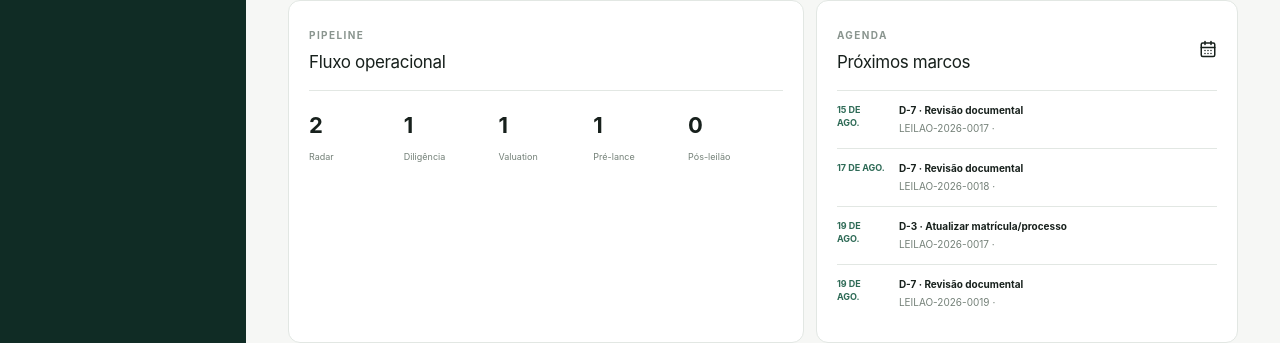
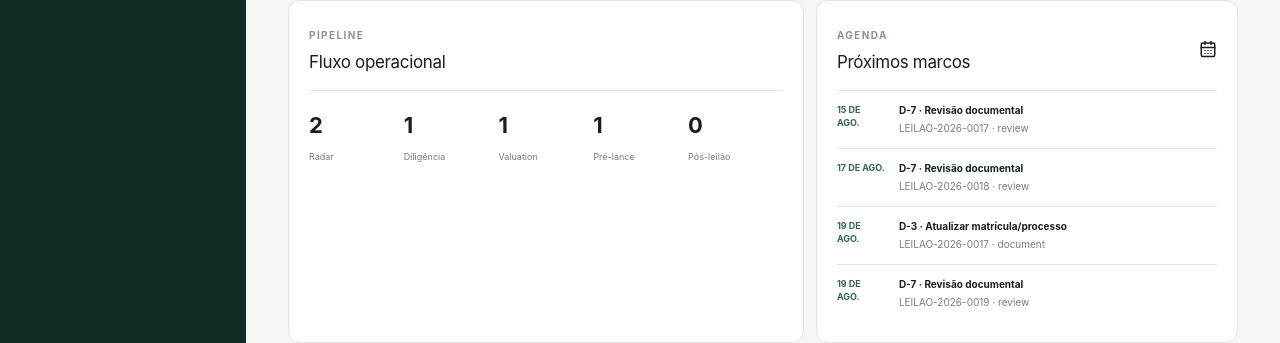
Before and after one commit to agendanutrijulianamoreira-droid/Leiloes, a Next.js app: page / in a window 1280 px wide. Shown: the part 956-1299 px from the top of the page. Built offline with nearby package versions, Linux system fonts and the light colour scheme.

Commit message:
Fix overview calendar event field

```diff
--- a/components/overview-dashboard.tsx
+++ b/components/overview-dashboard.tsx
@@ -14,6 +14,7 @@ import { loadRadarLeads, summarizeRadar } from '@/lib/local-radar'
 import { loadCalendarEvents } from '@/lib/local-calendar'
 
 const importantStatuses: AuctionStatus[] = ['pre_bid', 'committee', 'valuation', 'due_diligence', 'new']
+const activePostAuctionStatuses: AuctionStatus[] = ['won', 'regularization', 'renovation', 'sale', 'rental']
 
 function formatEventDate(value: string) {
   const date = new Date(value)
@@ -41,7 +42,7 @@ export function OverviewDashboard() {
   }, [])
 
   const snapshot = useMemo(() => loaded ? buildPortfolioSnapshot() : null, [loaded])
-  const radarSummary = useMemo(() => summarizeRadar(loadRadarLeads()), [loaded])
+  const radarSummary = useMemo(() => loaded ? summarizeRadar(loadRadarLeads()) : summarizeRadar([]), [loaded])
   const activeOpportunities = opportunities.filter((item) => !['lost', 'closed', 'rejected'].includes(item.status))
   const priorityOpportunities = [...activeOpportunities].sort((a, b) => priorityScore(b) - priorityScore(a)).slice(0, 3)
   const pendingEvents = events
@@ -54,7 +55,7 @@ export function OverviewDashboard() {
     { label: 'Diligência', count: opportunities.filter((item) => item.status === 'due_diligence').length, href: '/diligence' },
     { label: 'Valuation', count: opportunities.filter((item) => item.status === 'valuation').length, href: '/valuation' },
     { label: 'Pré-lance', count: opportunities.filter((item) => item.status === 'pre_bid').length, href: '/pre-lance' },
-    { label: 'Pós-leilão', count: opportunities.filter((item) => ['won', 'regularization', 'renovation', 'sale', 'rental'].includes(item.status)).length, href: '/post-auction' },
+    { label: 'Pós-leilão', count: opportunities.filter((item) => activePostAuctionStatuses.includes(item.status)).length, href: '/post-auction' },
   ]
 
   if (!loaded || !snapshot) {
@@ -108,7 +109,7 @@ export function OverviewDashboard() {
           <div className="panelHead"><div><span className="eyebrow">AGENDA</span><h3>Próximos marcos</h3></div><CalendarDays size={18} /></div>
           <div className="events">
             {pendingEvents.length ? pendingEvents.map((event) => (
-              <div key={event.id}><b>{formatEventDate(event.dueAt)}</b><span><strong>{event.title}</strong>{event.dealId} · {event.type}</span></div>
+              <div key={event.id}><b>{formatEventDate(event.dueAt)}</b><span><strong>{event.title}</strong>{event.dealId} · {event.kind}</span></div>
             )) : <div className="emptyState">Nenhum marco pendente no calendário local.</div>}
           </div>
         </section>
```
